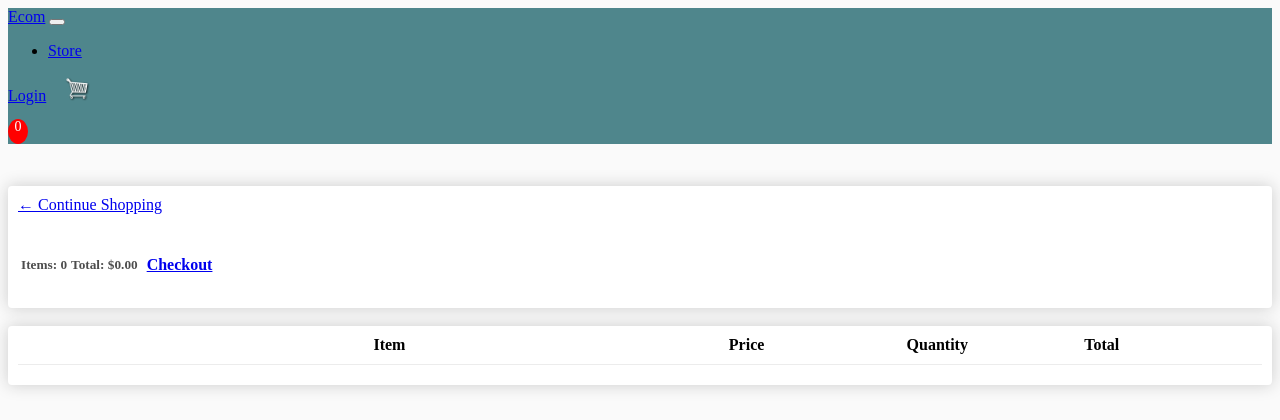
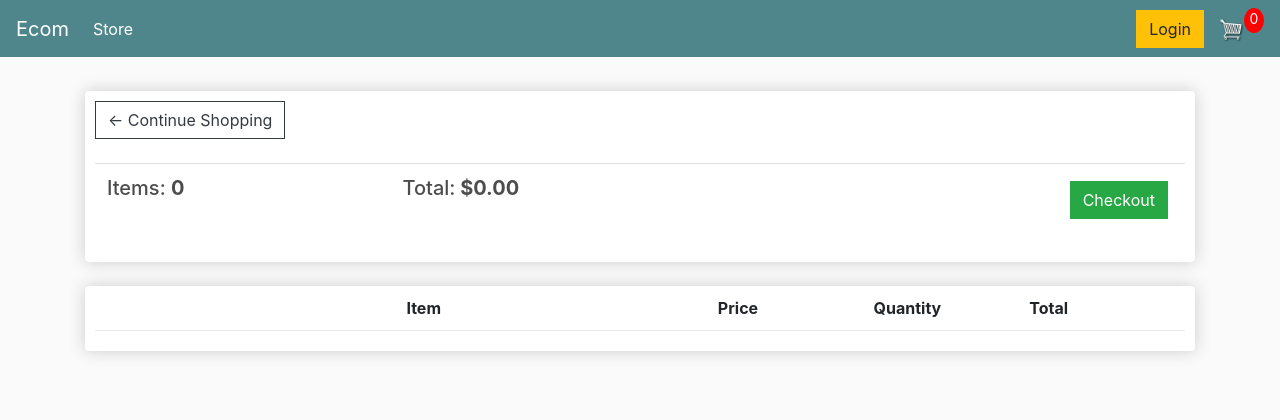
Before and after one commit to riya87911094/MY_DJANGO_ECOMMERCE_WEBSITE, a Django app: page /cart/ in a window 1280 px wide. Shown: the top 420 px of the page. Run offline with Django 3.2, Linux system fonts and the light colour scheme; lists and menus that the app fills with data are empty; some libraries are stand-ins or nearby versions.

Commit message:
make it better

```diff
--- a/store/templates/store/main.html
+++ b/store/templates/store/main.html
@@ -3,21 +3,22 @@
 <html>
 <head>
   <title>Ecom</title>
-   <!--<link href="https://cdn.jsdelivr.net/npm/bootstrap@5.0.0-beta1/dist/css/bootstrap.min.css" rel="stylesheet" integrity="sha384-giJF6kkoqNQ00vy+HMDP7azOuL0xtbfIcaT9wjKHr8RbDVddVHyTfAAsrekwKmP1" crossorigin="anonymous">-->
+
+  <meta name="viewport" content="width=device-width, initial-scale=1, maximum-scale=1, minimum-scale=1" />
+
+  <link rel="stylesheet" href="https://stackpath.bootstrapcdn.com/bootstrap/4.4.1/css/bootstrap.min.css" integrity="sha384-Vkoo8x4CGsO3+Hhxv8T/Q5PaXtkKtu6ug5TOeNV6gBiFeWPGFN9MuhOf23Q9Ifjh" crossorigin="anonymous">
 
   <link rel="stylesheet" type="text/css" href="{% static 'css/main.css' %}">
-
-     <meta name="viewport" content="width=device-width, initial-scale=1, maximum-scale=1, minimum-scale=1" />
 
   <script type="text/javascript">
     var user = '{{request.user}}'
 
     function getToken(name) {
-        let cookieValue = null;
+        var cookieValue = null;
         if (document.cookie && document.cookie !== '') {
-           const cookies = document.cookie.split(';');
-           for (let i = 0; i < cookies.length; i++) {
-            const cookie = cookies[i].trim();
+            var cookies = document.cookie.split(';');
+            for (var i = 0; i < cookies.length; i++) {
+                var cookie = cookies[i].trim();
                 // Does this cookie string begin with the name we want?
                 if (cookie.substring(0, name.length + 1) === (name + '=')) {
                     cookieValue = decodeURIComponent(cookie.substring(name.length + 1));
@@ -27,7 +28,7 @@
         }
         return cookieValue;
     }
-const csrftoken = getToken('csrftoken');
+    var csrftoken = getToken('csrftoken')
 
     function getCookie(name) {
         // Split cookie string and get all individual name=value pairs in an array
@@ -52,12 +53,10 @@ const csrftoken = getToken('csrftoken');
 
     if (cart == undefined){
       cart = {}
-      console.log("Cart was Created!", cart)
+      console.log('Cart Created!', cart)
       document.cookie ='cart=' + JSON.stringify(cart) + ";domain=;path=/"
     }
     console.log('Cart:', cart)
-
-
 
   </script>
 
@@ -65,27 +64,25 @@ const csrftoken = getToken('csrftoken');
 <body>
 
   <nav class="navbar navbar-expand-lg navbar-dark bg-dark">
-  <div class="container-fluid">
     <a class="navbar-brand" href="{% url 'store' %}">Ecom</a>
-    <button class="navbar-toggler" type="button" data-bs-toggle="collapse" data-bs-target="#navbarSupportedContent" aria-controls="navbarSupportedContent" aria-expanded="false" aria-label="Toggle navigation">
+    <button class="navbar-toggler" type="button" data-toggle="collapse" data-target="#navbarSupportedContent" aria-controls="navbarSupportedContent" aria-expanded="false" aria-label="Toggle navigation">
       <span class="navbar-toggler-icon"></span>
     </button>
+
     <div class="collapse navbar-collapse" id="navbarSupportedContent">
-      <ul class="navbar-nav me-auto mb-2 mb-lg-0">
-        <li class="nav-item">
-          <a class="nav-link active" aria-current="page" href="{% url 'store' %}">Store</a>
+      <ul class="navbar-nav mr-auto">
+        <li class="nav-item active">
+          <a class="nav-link" href="{% url 'store' %}">Store <span class="sr-only">(current)</span></a>
         </li>
+
       </ul>
       <div class="form-inline my-2 my-lg-0">
         <a href="#"class="btn btn-warning">Login</a>
 
         <a href="{% url 'cart' %}">
           <img  id="cart-icon" src="{% static 'images/cart.png' %}">
-
         </a>
         <p id="cart-total">{{cartItems}}</p>
-
-        </div>
 
       </div>
     </div>
@@ -95,8 +92,11 @@ const csrftoken = getToken('csrftoken');
             <br>
             {% block content %}
 
+
             {% endblock content %}
          </div>
+
+
   <script src="https://code.jquery.com/jquery-3.4.1.slim.min.js" integrity="sha384-J6qa4849blE2+poT4WnyKhv5vZF5SrPo0iEjwBvKU7imGFAV0wwj1yYfoRSJoZ+n" crossorigin="anonymous"></script>
 
   <script src="https://cdn.jsdelivr.net/npm/popper.js@1.16.0/dist/umd/popper.min.js" integrity="sha384-Q6E9RHvbIyZFJoft+2mJbHaEWldlvI9IOYy5n3zV9zzTtmI3UksdQRVvoxMfooAo" crossorigin="anonymous"></script>
```
Lines whose indentation alone changed are shown as unchanged.
